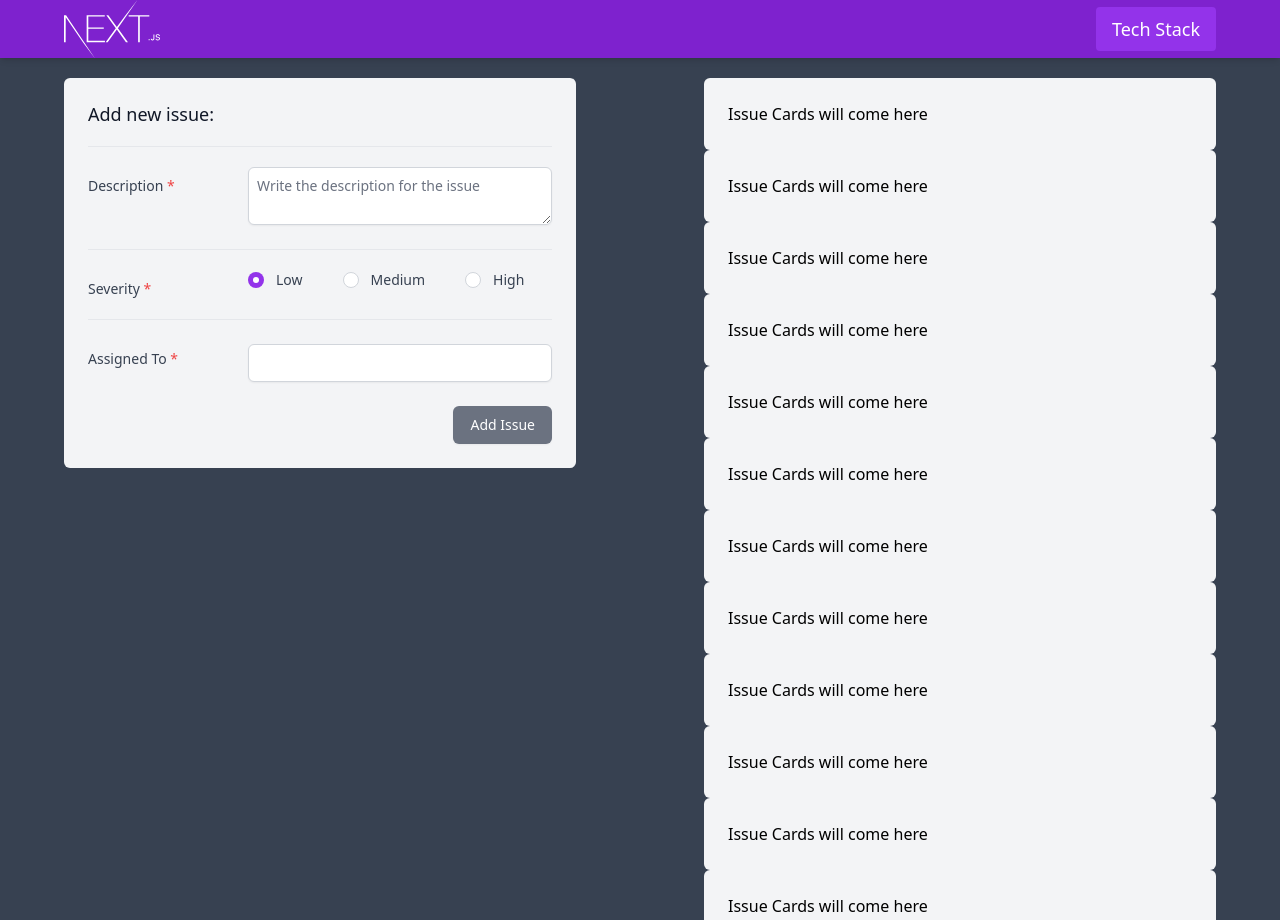
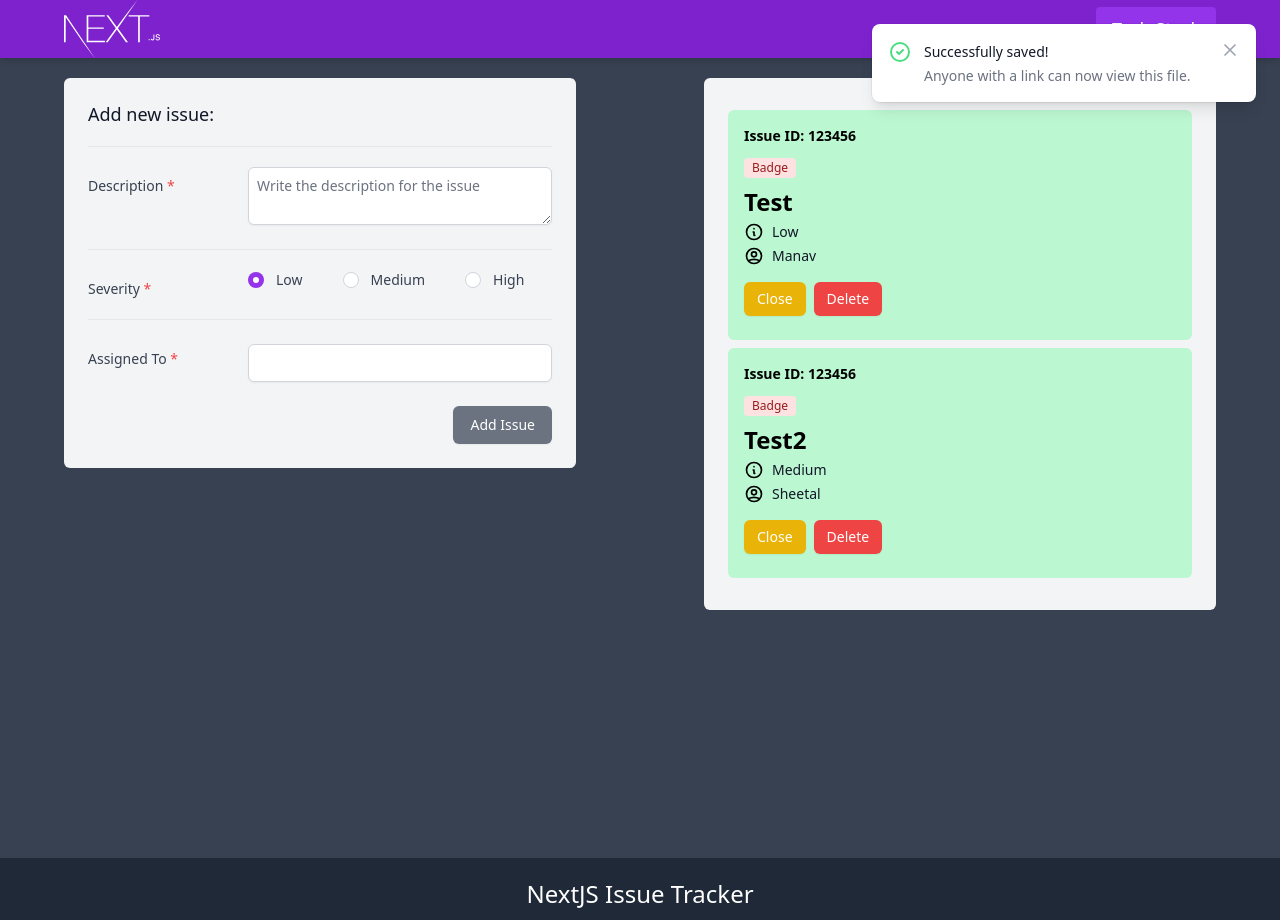
Before and after one commit to Manav-Kaushal/nextjs-issue-tracker, a Next.js app: page / in a window 1280 px wide. Shown: the top 920 px of the page. Built offline with nearby package versions, Linux system fonts and the light colour scheme.

Commit message:
store created, notification and issue card components created

```diff
--- a/pages/_app.tsx
+++ b/pages/_app.tsx
@@ -2,6 +2,7 @@ import React, { useEffect } from "react";
 import { AppProps } from "next/app";
 import "tailwindcss/tailwind.css";
 import "../src/styles/globals.css";
+import { Notification } from "@components/notification";
 import { StyledThemeProvider } from "@definitions/styled-components";
 
 function MyApp({ Component, pageProps }: AppProps): JSX.Element {
@@ -18,6 +19,7 @@ function MyApp({ Component, pageProps }: AppProps): JSX.Element {
     return (
         <StyledThemeProvider>
             <Component {...pageProps} />
+            <Notification />
         </StyledThemeProvider>
     );
 }
--- /dev/null
+++ b/src/components/card/IssueCard.tsx
@@ -0,0 +1,77 @@
+import React from "react";
+import {
+    HiOutlineInformationCircle,
+    HiOutlineUserCircle,
+} from "react-icons/hi";
+
+interface IssueCardInterface {
+    data: {
+        description: string;
+        severity: string;
+        assignedTo: string;
+    };
+}
+
+const IssueCard: React.FC<IssueCardInterface> = ({ data }) => {
+    const { description, severity, assignedTo } = data;
+    return (
+        <div className="p-4 my-2 bg-green-200 rounded-md">
+            <div>
+                <p className="text-sm font-semibold">Issue ID: 123456</p>
+            </div>
+            <div className="my-2">
+                <span className="inline-flex items-center px-2 py-0.5 rounded text-xs font-medium bg-red-100 text-red-800">
+                    Badge
+                </span>
+            </div>
+            <div>
+                <h2 className="text-2xl font-semibold">{description}</h2>
+
+                <div className="flex items-center my-1">
+                    <div className="flex-shrink-0">
+                        <HiOutlineInformationCircle
+                            className="w-5 h-5 text-black"
+                            aria-hidden="true"
+                        />
+                    </div>
+                    <div className="flex-1 w-0 ml-2">
+                        <p className="text-sm font-medium text-gray-900">
+                            {severity}
+                        </p>
+                    </div>
+                </div>
+
+                <div className="flex items-center">
+                    <div className="flex-shrink-0">
+                        <HiOutlineUserCircle
+                            className="w-5 h-5 text-black"
+                            aria-hidden="true"
+                        />
+                    </div>
+                    <div className="flex-1 w-0 ml-2">
+                        <p className="text-sm font-medium text-gray-900">
+                            {assignedTo}
+                        </p>
+                    </div>
+                </div>
+
+                <div className="flex mt-4 mb-2">
+                    <button
+                        type="button"
+                        className="inline-flex items-center px-3 py-2 text-sm font-medium leading-4 text-white bg-yellow-500 border border-transparent rounded-md shadow-sm hover:bg-yellow-600"
+                    >
+                        Close
+                    </button>
+                    <button
+                        type="button"
+                        className="inline-flex items-center px-3 py-2 ml-2 text-sm font-medium leading-4 text-white bg-red-500 border border-transparent rounded-md shadow-sm hover:bg-red-600"
+                    >
+                        Delete
+                    </button>
+                </div>
+            </div>
+        </div>
+    );
+};
+
+export default IssueCard;
--- a/src/components/form/index.tsx
+++ b/src/components/form/index.tsx
@@ -1,7 +1,7 @@
+import * as Yup from "yup";
+import React from "react";
 import { FormValues } from "@interfaces/FormValues";
 import { Formik, Field, Form, ErrorMessage } from "formik";
-import * as Yup from "yup";
-import React from "react";
 
 const initialValues = {
     description: "",
--- a/src/components/index.ts
+++ b/src/components/index.ts
@@ -6,3 +6,4 @@ export { Button } from "./button";
 export { Card } from "./card";
 export { Footer } from "./footer";
 export { Container } from "./container";
+export { Notification } from "./notification";
--- a/src/components/issues/index.tsx
+++ b/src/components/issues/index.tsx
@@ -1,65 +1,18 @@
+import IssueCard from "@components/card/IssueCard";
 import React from "react";
+import useStore from "src/store";
 
 export const IssuesDisplayPanel: React.FC = () => {
+    const formData = useStore((state) => state.formValues);
+    console.log("Form Data:", formData);
+
     return (
         <div className="px-16 py-5 font-light bg-gray-700">
             <div className="container mx-auto">
                 <div className="w-full p-6 bg-gray-100 rounded-md">
-                    Issue Cards will come here
-                </div>
-                <div className="w-full p-6 bg-gray-100 rounded-md">
-                    Issue Cards will come here
-                </div>
-                <div className="w-full p-6 bg-gray-100 rounded-md">
-                    Issue Cards will come here
-                </div>
-                <div className="w-full p-6 bg-gray-100 rounded-md">
-                    Issue Cards will come here
-                </div>
-                <div className="w-full p-6 bg-gray-100 rounded-md">
-                    Issue Cards will come here
-                </div>
-                <div className="w-full p-6 bg-gray-100 rounded-md">
-                    Issue Cards will come here
-                </div>
-                <div className="w-full p-6 bg-gray-100 rounded-md">
-                    Issue Cards will come here
-                </div>
-                <div className="w-full p-6 bg-gray-100 rounded-md">
-                    Issue Cards will come here
-                </div>
-                <div className="w-full p-6 bg-gray-100 rounded-md">
-                    Issue Cards will come here
-                </div>
-                <div className="w-full p-6 bg-gray-100 rounded-md">
-                    Issue Cards will come here
-                </div>
-                <div className="w-full p-6 bg-gray-100 rounded-md">
-                    Issue Cards will come here
-                </div>
-                <div className="w-full p-6 bg-gray-100 rounded-md">
-                    Issue Cards will come here
-                </div>
-                <div className="w-full p-6 bg-gray-100 rounded-md">
-                    Issue Cards will come here
-                </div>
-                <div className="w-full p-6 bg-gray-100 rounded-md">
-                    Issue Cards will come here
-                </div>
-                <div className="w-full p-6 bg-gray-100 rounded-md">
-                    Issue Cards will come here
-                </div>
-                <div className="w-full p-6 bg-gray-100 rounded-md">
-                    Issue Cards will come here
-                </div>
-                <div className="w-full p-6 bg-gray-100 rounded-md">
-                    Issue Cards will come here
-                </div>
-                <div className="w-full p-6 bg-gray-100 rounded-md">
-                    Issue Cards will come here
-                </div>
-                <div className="w-full p-6 bg-gray-100 rounded-md">
-                    Issue Cards will come here
+                    {formData.map((data) => (
+                        <IssueCard data={data} />
+                    ))}
                 </div>
             </div>
         </div>
--- /dev/null
+++ b/src/components/notification/index.tsx
@@ -0,0 +1,69 @@
+import { Fragment, useState } from "react";
+import { Transition } from "@headlessui/react";
+import { HiOutlineCheckCircle, HiOutlineX } from "react-icons/hi";
+
+export const Notification: React.FC = () => {
+    const [show, setShow] = useState(true);
+
+    return (
+        <>
+            {/* Global notification live region, render this permanently at the end of the document */}
+            <div
+                aria-live="assertive"
+                className="fixed inset-0 z-50 flex items-end px-4 py-6 pointer-events-none sm:p-6 sm:items-start"
+            >
+                <div className="flex flex-col items-center w-full space-y-4 sm:items-end">
+                    {/* Notification panel, dynamically insert this into the live region when it needs to be displayed */}
+                    <Transition
+                        show={show}
+                        as={Fragment}
+                        enter="transform ease-out duration-300 transition"
+                        enterFrom="translate-y-2 opacity-0 sm:translate-y-0 sm:translate-x-2"
+                        enterTo="translate-y-0 opacity-100 sm:translate-x-0"
+                        leave="transition ease-in duration-100"
+                        leaveFrom="opacity-100"
+                        leaveTo="opacity-0"
+                    >
+                        <div className="w-full max-w-sm overflow-hidden bg-white rounded-lg shadow-lg pointer-events-auto ring-1 ring-black ring-opacity-5">
+                            <div className="p-4">
+                                <div className="flex items-start">
+                                    <div className="flex-shrink-0">
+                                        <HiOutlineCheckCircle
+                                            className="w-6 h-6 text-green-400"
+                                            aria-hidden="true"
+                                        />
+                                    </div>
+                                    <div className="ml-3 w-0 flex-1 pt-0.5">
+                                        <p className="text-sm font-medium text-gray-900">
+                                            Successfully saved!
+                                        </p>
+                                        <p className="mt-1 text-sm text-gray-500">
+                                            Anyone with a link can now view this
+                                            file.
+                                        </p>
+                                    </div>
+                                    <div className="flex flex-shrink-0 ml-4">
+                                        <button
+                                            className="inline-flex text-gray-400 bg-white rounded-md hover:text-gray-500 focus:outline-none focus:ring-2 focus:ring-offset-2 focus:ring-indigo-500"
+                                            onClick={() => {
+                                                setShow(false);
+                                            }}
+                                        >
+                                            <span className="sr-only">
+                                                Close
+                                            </span>
+                                            <HiOutlineX
+                                                className="w-5 h-5"
+                                                aria-hidden="true"
+                                            />
+                                        </button>
+                                    </div>
+                                </div>
+                            </div>
+                        </div>
+                    </Transition>
+                </div>
+            </div>
+        </>
+    );
+};
--- /dev/null
+++ b/src/store.ts
@@ -0,0 +1,22 @@
+import { FormValues } from "@interfaces/FormValues";
+import create from "zustand";
+
+const useStore = create((set) => ({
+    formValues: [
+        { description: "Test", severity: "Low", assignedTo: "Manav" },
+        { description: "Test2", severity: "Medium", assignedTo: "Sheetal" },
+    ],
+    setFormValues: (values: FormValues) =>
+        set((state) => ({
+            values: [
+                {
+                    description: values.description,
+                    severity: values.severity,
+                    assignedTo: values.assignedTo,
+                },
+                ...state.values,
+            ],
+        })),
+}));
+
+export default useStore;
```
